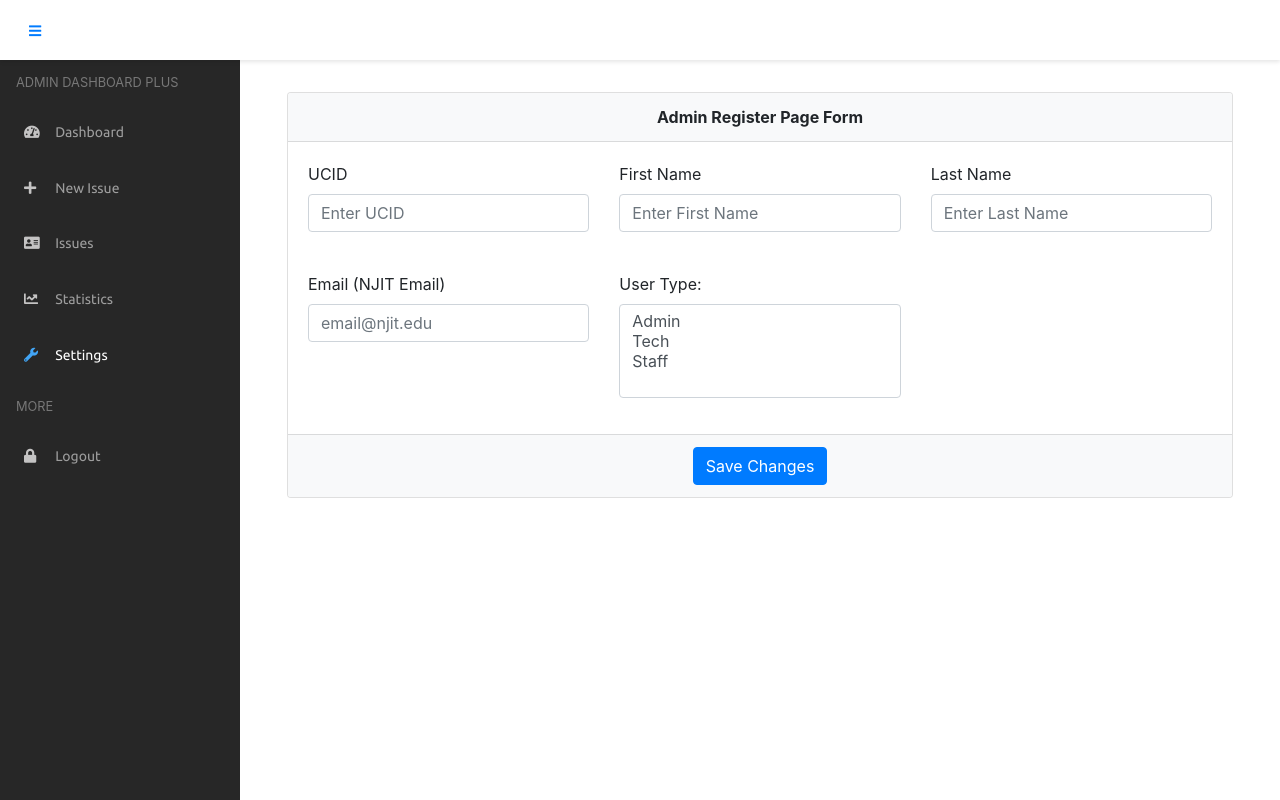
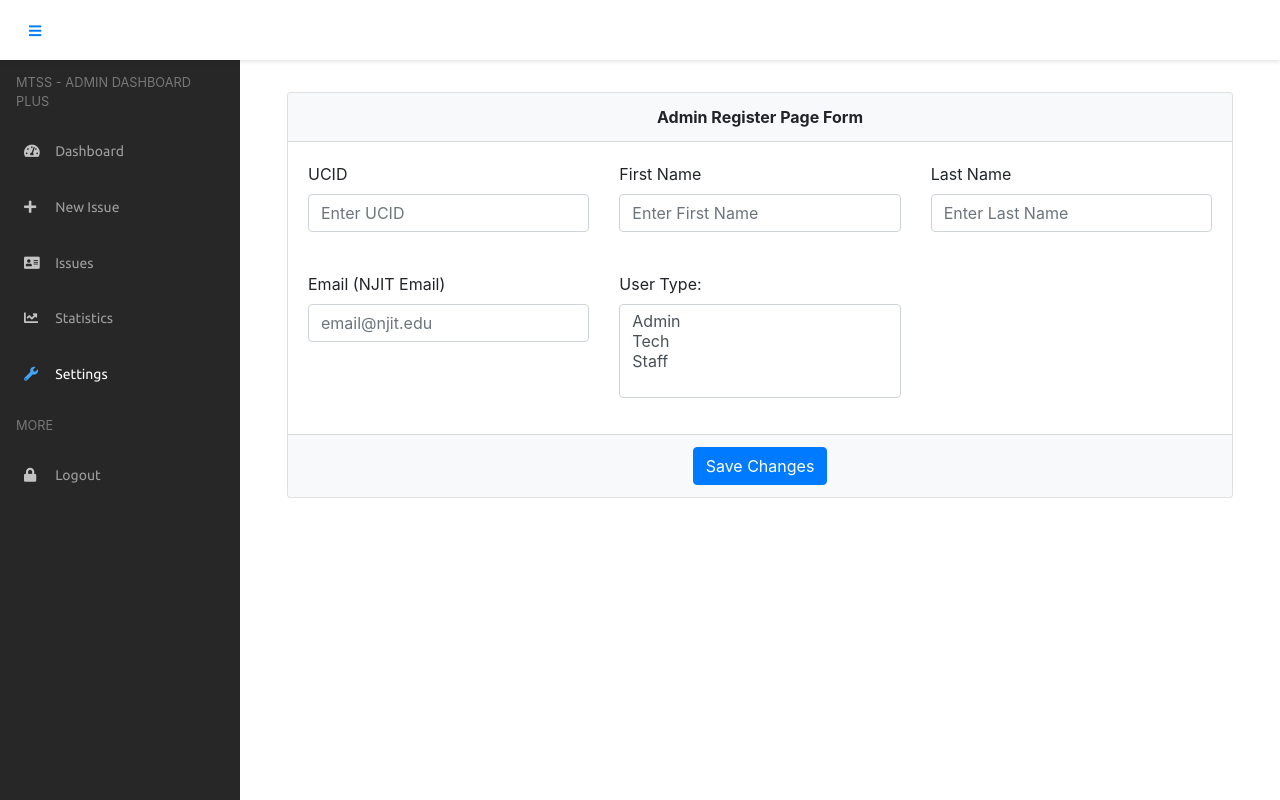
Before and after one commit to ithelpdesktracker/frontend_web, a website: page settings/index.html in a window 1280 px wide. Drawn offline with nearby package versions, Linux system fonts and the light colour scheme; files that its build step writes are made by us from their sources; files whose address does not match are found by name.

Commit message:
Add files via upload

```diff
--- a/settings/index.html
+++ b/settings/index.html
@@ -4,7 +4,9 @@
     <meta charset="UTF-8">
     <meta name="viewport" content="width=device-width, user-scalable=no, initial-scale=1.0, maximum-scale=1.0, minimum-scale=1.0">
     <meta http-equiv="X-UA-Compatible" content="ie=edge">
-    <title>IST - Admin Dashboard Plus</title>
+    <title>MTSS - Settings</title>
+
+    <link rel="icon" href="./imgs/question.png">
     <link rel="stylesheet" href="./vendor/simple-line-icons/css/simple-line-icons.css">
     <link rel="stylesheet" href="./vendor/font-awesome/css/fontawesome-all.min.css">
     <link rel="stylesheet" href="./css/styles.css">
@@ -38,7 +40,7 @@
         <div class="sidebar">
             <nav class="sidebar-nav">
                 <ul class="nav">
-                    <li class="nav-title">Admin Dashboard Plus</li>
+                    <li class="nav-title">MTSS - Admin Dashboard Plus</li>
 
                     <li class="nav-item">
                         <a href="/dashboard" class="nav-link">
```
